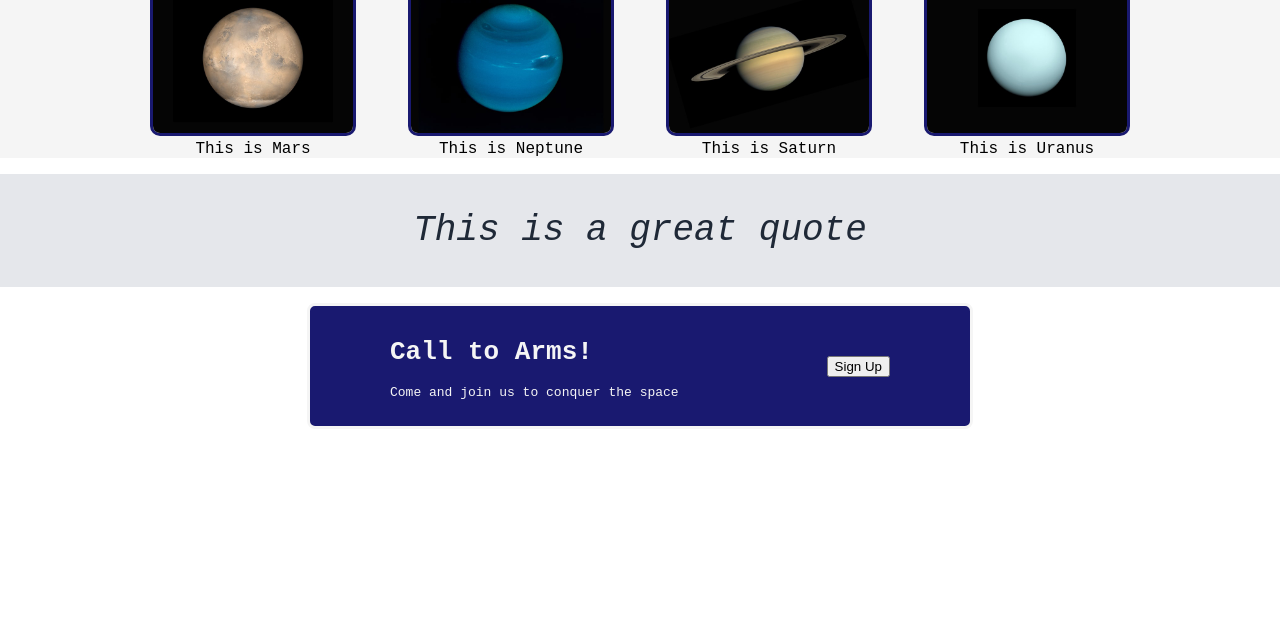
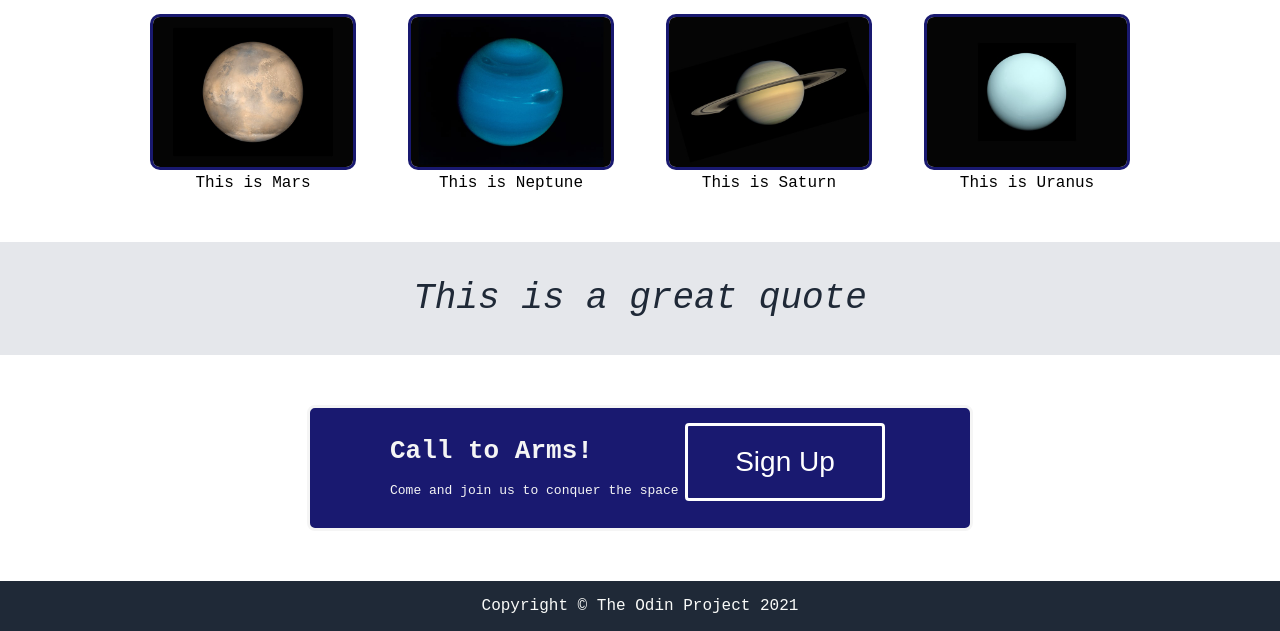
Before and after one commit to lazu-ardi/Landing-Page, a plain HTML site: page index.html in a window 1280 px wide. Shown: the part 518-1149 px from the top of the page. Before the commit the page ends 947 px from the top, so only its background shows below. Drawn offline with Linux system fonts and the light colour scheme.

Commit message:
ver 0.3
Finishing layout and style

```diff
--- a/index.html
+++ b/index.html
@@ -70,9 +70,14 @@
         <p>Come and join us to conquer the space</p>
       </div>
 
-      <div class="sign-btn">
-        <button>Sign Up</button>
+      <div class="signbtn-container">
+        <button class="sign-btn" style="vertical-align: middle">
+          <span>Sign Up</span>
       </div>
+    </div>
+
+    <div class="footer">
+      <p>Copyright © The Odin Project 2021</p>
     </div>
   </body>
 </html>
--- a/style.css
+++ b/style.css
@@ -119,8 +119,8 @@ img {
   display: flex;
   flex-wrap: wrap;
   flex-direction: column;
-  background-color: whitesmoke;
-  margin-bottom: 16px;
+  margin-top: 50px;
+  margin-bottom: 50px;
 }
 
 .body-title {
@@ -160,13 +160,14 @@ img {
   font-style: italic;
   color: #1f2937;
   background-color: #e5e7eb;
-  margin-bottom: 16px;
+  margin-top: 50px;
+  margin-bottom: 50px;
 }
 
 /* Sign-Up Section */
 .sign-up {
   display: flex;
-  align-items: center;
+  justify-content: center;
   color: whitesmoke;
   background-color: #191970;
   border-style: solid;
@@ -174,10 +175,63 @@ img {
   height: 100px;
   width: 500px;
   padding: 10px 80px;
-  margin: auto;
+  margin-left: auto;
+  margin-right: auto;
+  margin-top: 50px;
+  margin-bottom: 50px;
 }
 
 .sign-container {
   flex: 1;
   text-align: left;
 }
+
+.sign-btn {
+  display: inline-block;
+  border-radius: 4px;
+  background-color: #191970;
+  border: solid;
+  color: #ffffff;
+  text-align: center;
+  font-size: 28px;
+  padding: 20px;
+  width: 200px;
+  transition: all 0.5s;
+  cursor: pointer;
+  margin: 5px;
+}
+
+.sign-btn span {
+  cursor: pointer;
+  display: inline-block;
+  position: relative;
+  transition: 0.5s;
+}
+
+.sign-btn span:after {
+  content: "\00bb";
+  position: absolute;
+  opacity: 0;
+  top: 0;
+  right: -20px;
+  transition: 0.5s;
+}
+
+.sign-btn:hover span {
+  padding-right: 25px;
+}
+
+.sign-btn:hover span:after {
+  opacity: 1;
+  right: 0;
+}
+
+/* Footer Section */
+.footer {
+  display: flex;
+  flex-wrap: wrap;
+  justify-content: center;
+  background-color: #1f2937;
+  color: #f9faf8;
+  font-size: large;
+}
```
